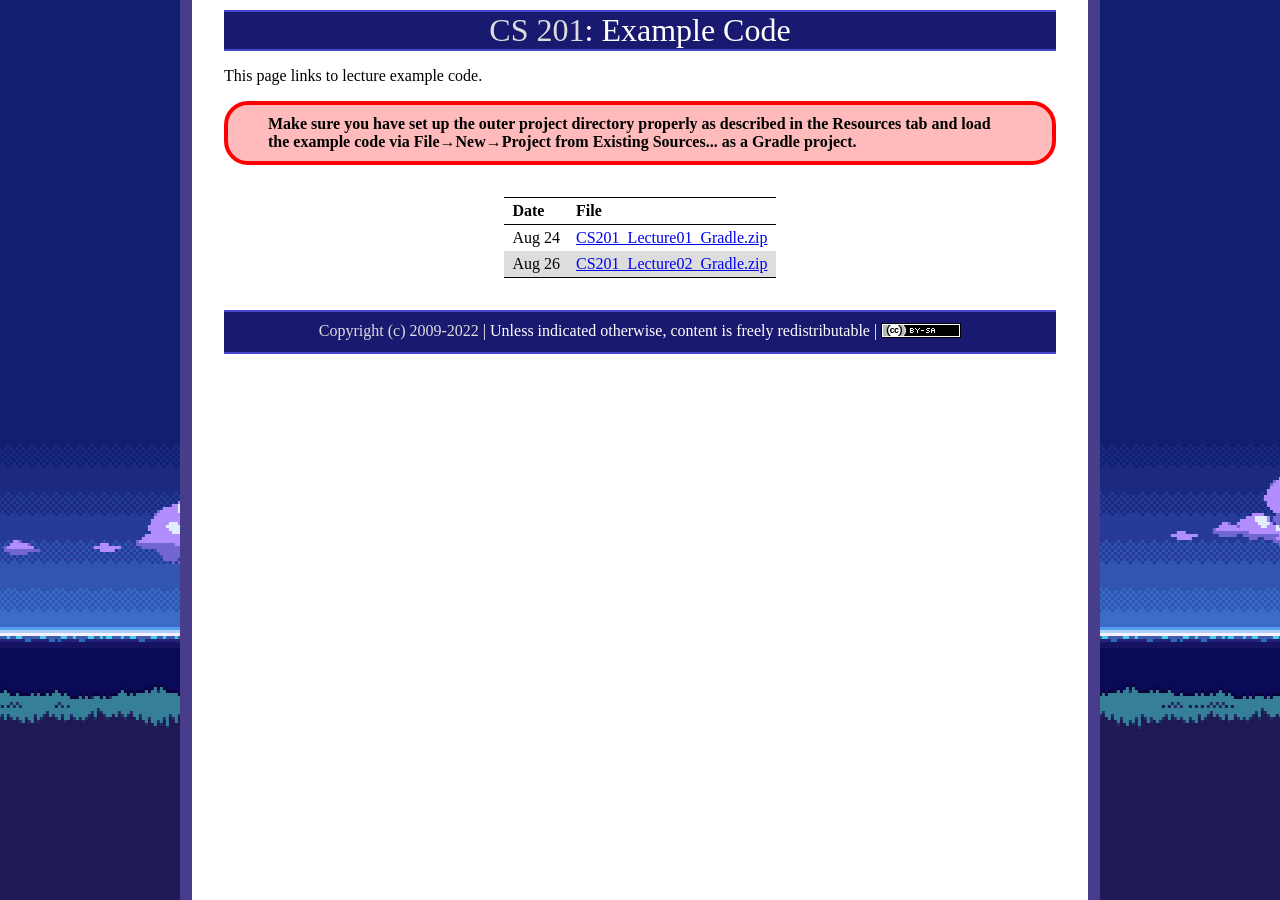
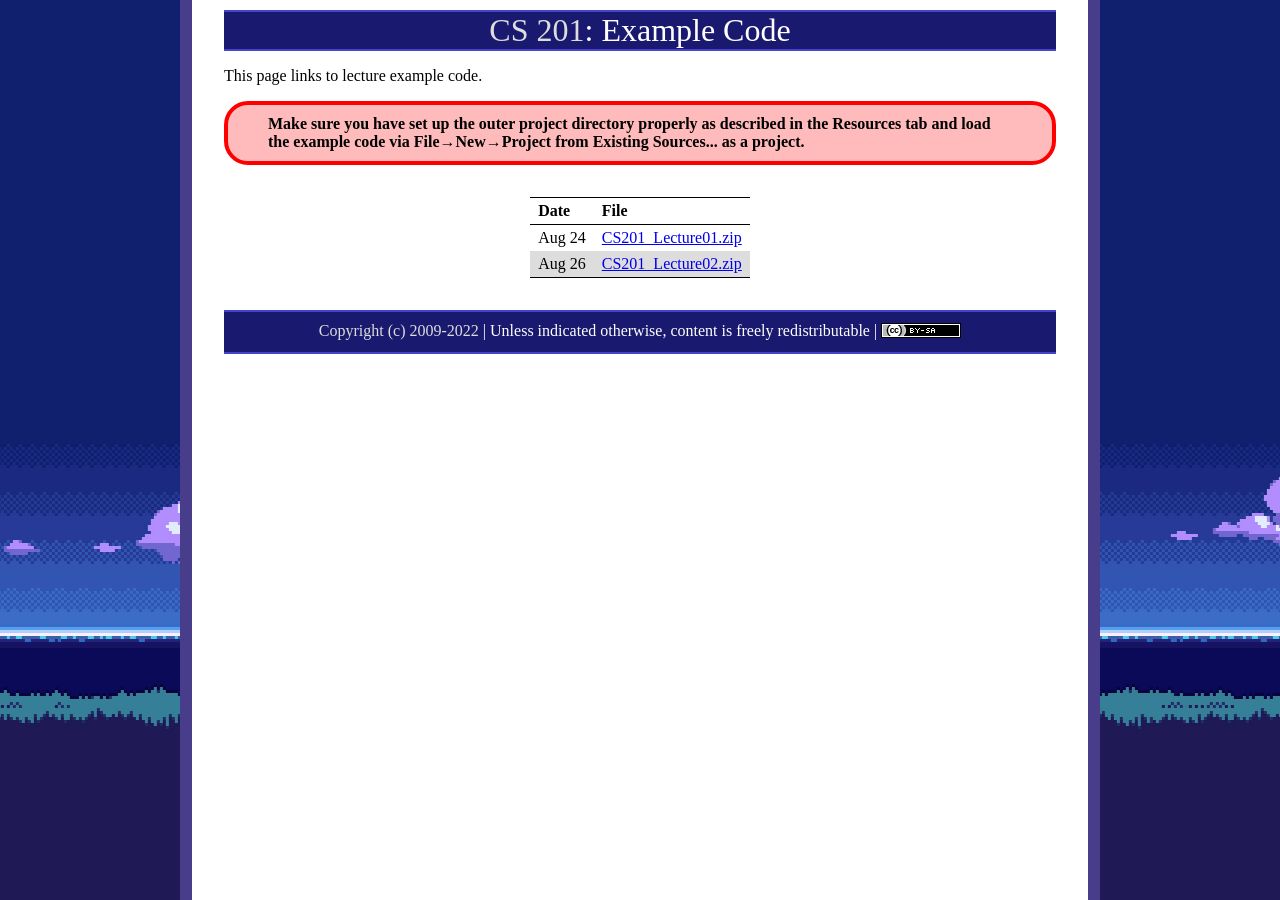
Before and after one commit to ycpcs/cs201-fall2026, a Jekyll site: the page built from examples/index.md, in a window 1280 px wide. Built offline with Jekyll 4.4.1, drawn with Linux system fonts in a browser that asks for light colours.

Commit message:
Update index.md

```diff
--- a/examples/index.md
+++ b/examples/index.md
@@ -6,10 +6,10 @@ title: "Example Code"
 This page links to lecture example code.
 
 <div class="callout">
-<b>Make sure you have set up the outer project directory properly as described in the Resources tab and load the example code via File&rarr;New&rarr;Project from Existing Sources... as a Gradle project.</b>
+<b>Make sure you have set up the outer project directory properly as described in the Resources tab and load the example code via File&rarr;New&rarr;Project from Existing Sources... as a project.</b>
 </div>
 
 Date     |    File
 -------- | --------------------------------
-Aug 24   | [CS201\_Lecture01\_Gradle.zip](CS201_Lecture01_Gradle.zip)
-Aug 26   | [CS201\_Lecture02\_Gradle.zip](CS201_Lecture02_Gradle.zip)
+Aug 24   | [CS201\_Lecture01.zip](L1.zip)
+Aug 26   | [CS201\_Lecture02.zip](L2.zip)
```
